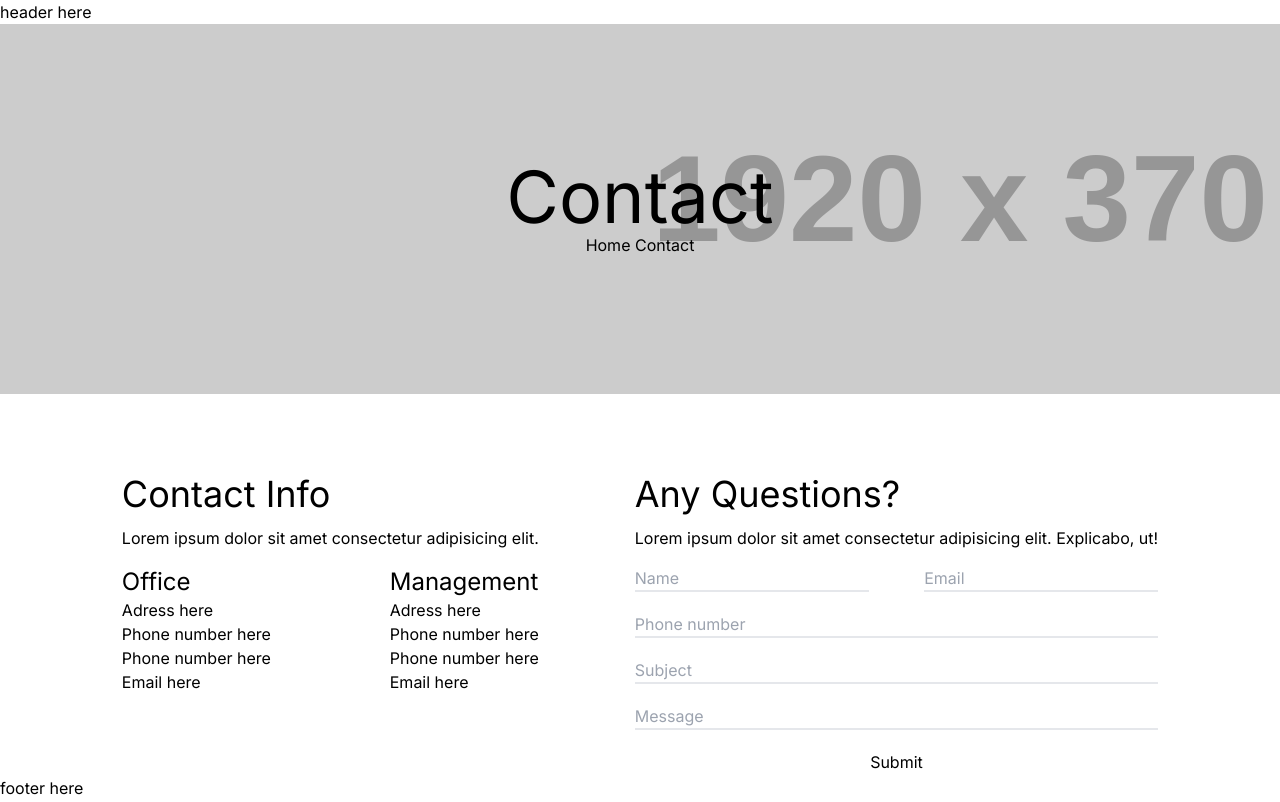
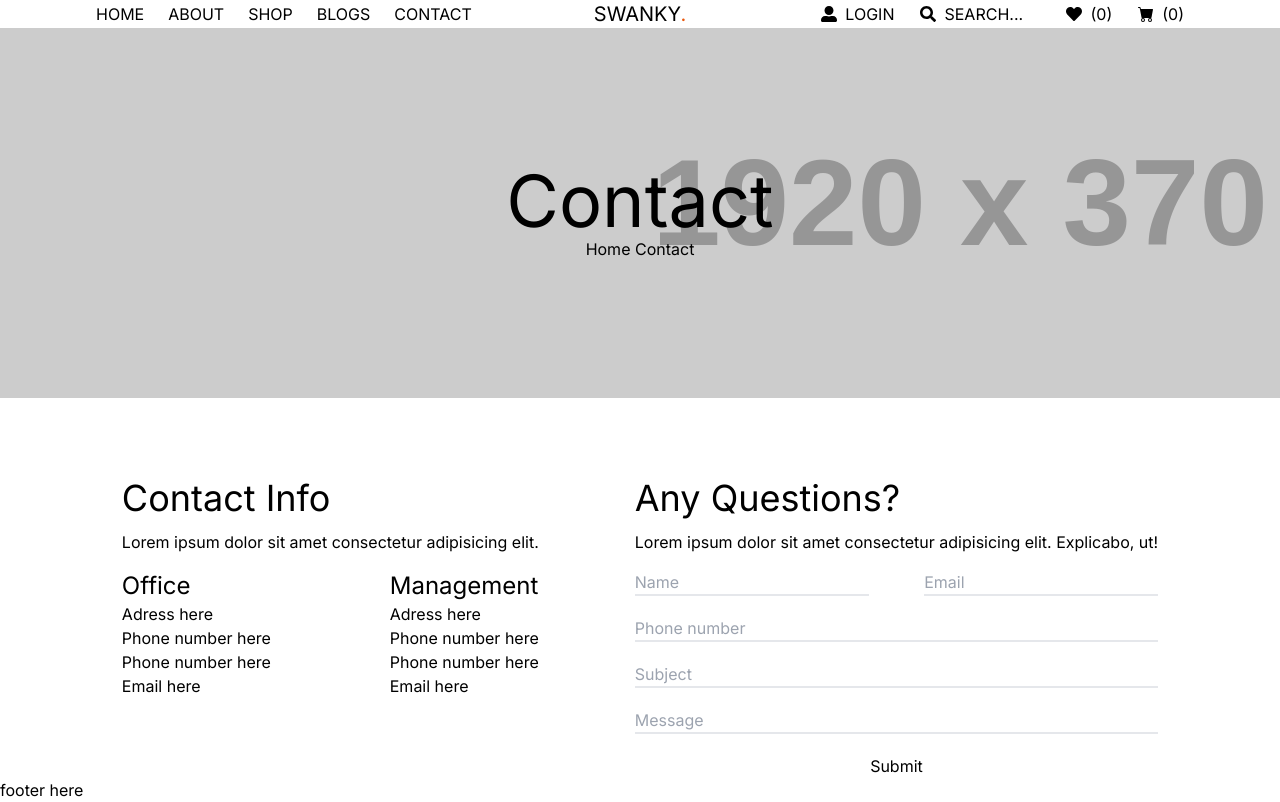
Before and after one commit to rts-cmk-wu08/serverside-MD10-25, a Next.js app: page /contact in a window 1280 px wide. Built offline with nearby package versions, Linux system fonts and the light colour scheme.

Commit message:
haeder er færfig

```diff
--- /dev/null
+++ b/app/components/HeaderIcons.js
@@ -0,0 +1,28 @@
+import { FaUserAlt, FaSearch, FaHeart } from 'react-icons/fa'
+import { BsCartFill} from 'react-icons/bs'
+
+
+
+export default function HeaderIcons() {
+
+  return (
+    <div className='flex justify-between gap-4 w-2/6'>
+        <div className='flex items-center gap-2'>
+            <FaUserAlt/>
+            <p className='uppercase'>Login</p>
+        </div>
+        <div className='flex items-center gap-2'>
+            <FaSearch/>
+            <input type="search" name="search" placeholder="SEARCH..." className='w-24 placeholder-black'/>
+        </div>
+        <div className='flex items-center gap-2'>
+            <FaHeart/>
+            <p>(0)</p>
+        </div>
+        <div className='flex items-center gap-2'>
+            <BsCartFill/>
+            <p>(0)</p>
+        </div>
+    </div>
+  )
+}
--- /dev/null
+++ b/app/components/Navigation.js
@@ -0,0 +1,17 @@
+import Link from "next/link";
+
+
+export default function Navigation(){
+
+    return(
+        <nav className="w-2/6">
+            <ul className="flex gap-6">
+                <li><Link href="/" className="uppercase">Home</Link></li>
+                <li><Link href="#" className="uppercase">About</Link></li>
+                <li><Link href="#" className="uppercase">Shop</Link></li>
+                <li><Link href="/blog" className="uppercase">Blogs</Link></li>
+                <li><Link href="/contact" className="uppercase">Contact</Link></li>
+            </ul>
+        </nav>
+    )
+}
--- a/app/components/Slider.js
+++ b/app/components/Slider.js
@@ -17,10 +17,10 @@ export default function Slider() {
     <Swiper navigation={true} modules={[Navigation]} loop={true} pagination={true} className="mySwiper h-[650px] bg-slate-600" >
             {allOffers?.map((offer, index) => (
                 <SwiperSlide className={`bg-no-repeat bg-center bg-cover ${ index === 0 ? "bg-heroBeanie" : index === allOffers.length - 1 ? "bg-heroBook" : "bg-heroGirl"}`}>
-                    <div>
-                        <h1>{offer.headline}</h1>
+                    <div className="flex flex-col gap-6 w-[700px] ml-[47%] mt-[10%]">
+                        <h1 className="text-7xl">{offer.headline}</h1>
                         <p>{offer.text}</p>
-                        <button className="uppercase">Shop now</button>
+                        <button className="uppercase bg-black text-white w-[186px] h-[36px]">Shop now</button>
                     </div>
                 </SwiperSlide>
                 ))}
--- a/app/layout.js
+++ b/app/layout.js
@@ -1,6 +1,8 @@
 import './globals.css'
 import { Inter } from 'next/font/google'
-
+import Navigation from './components/Navigation'
+import HeaderIcons from './components/HeaderIcons'
+import Link from 'next/link'
 const inter = Inter({ subsets: ['latin'] })
 
 export const metadata = {
@@ -12,8 +14,10 @@ export default function RootLayout({ children }) {
   return (
     <html lang="en">
       <body className={`${inter.className} flex flex-col h-screen`}>
-        <header>
-          <p>header here</p>
+        <header className='h-24 flex items-center justify-between px-24'>
+          <Navigation/>
+          <Link href="/" className='uppercase text-xl w-2/6 text-center'>Swanky<span className='text-orange-600'>.</span></Link>
+          <HeaderIcons/>
         </header>
         <main className='flex-grow'>
           {children}
--- a/app/not-found.js
+++ b/app/not-found.js
@@ -1,8 +1,13 @@
+import Link from "next/link";
 
 
 const NotFound = () => {
     return (
-        <h1>PAGE IS NOT FOUND IDIOT</h1>
+        <section className="flex flex-col items-center justify-center w-full h-full gap-4">
+            <h1 className="text-7xl">Sorry! Page Not Found</h1>
+            <p className="opacity-60">Sorry, page that you're searching for dosen't exist</p>
+            <Link href="/" className="uppercase bg-black w-40 h-8 text-white flex items-center justify-center">go to home</Link>
+        </section>
      );
 }
 
--- a/package.json
+++ b/package.json
@@ -16,6 +16,7 @@
     "postcss": "8.4.23",
     "react": "18.2.0",
     "react-dom": "18.2.0",
+    "react-icons": "^4.8.0",
     "swiper": "^9.2.4",
     "tailwindcss": "3.3.2"
   },
```
Also changed, not shown: 1 other file (tests, documents, lock files or other folders).
